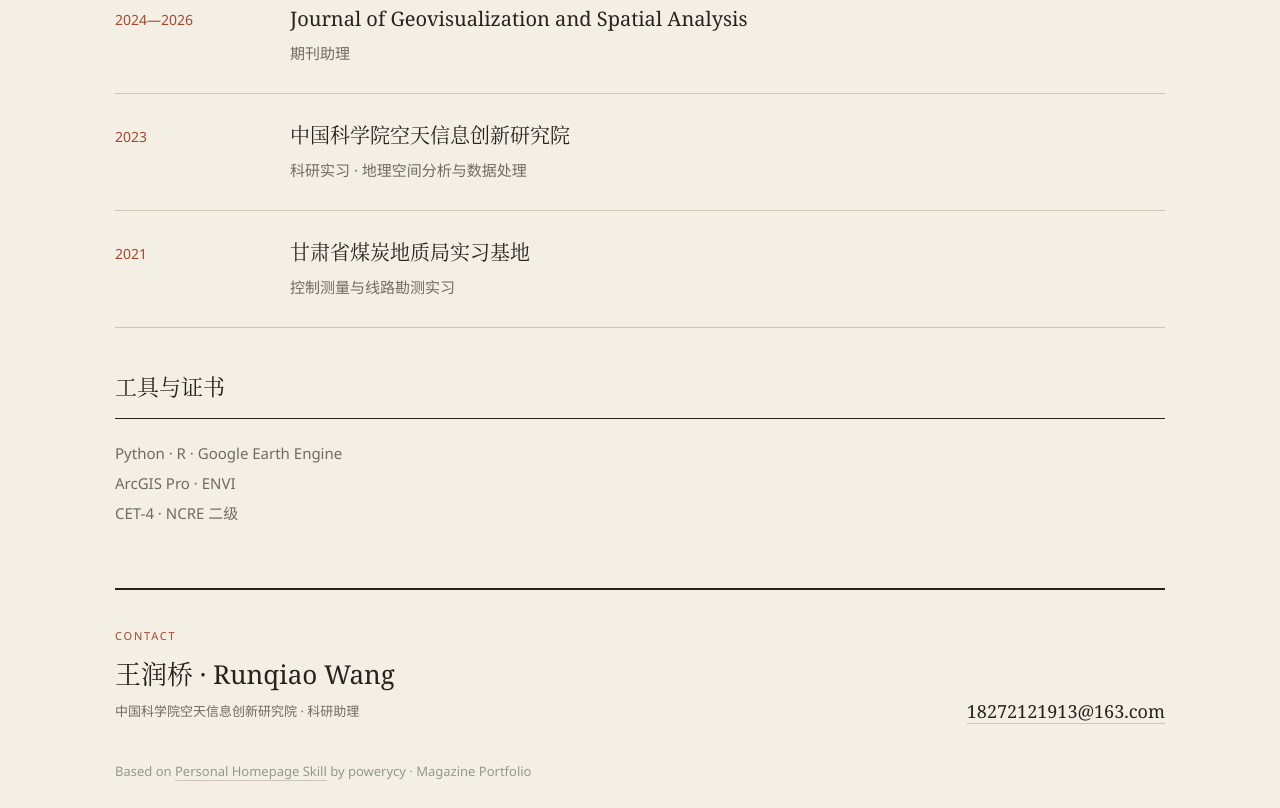
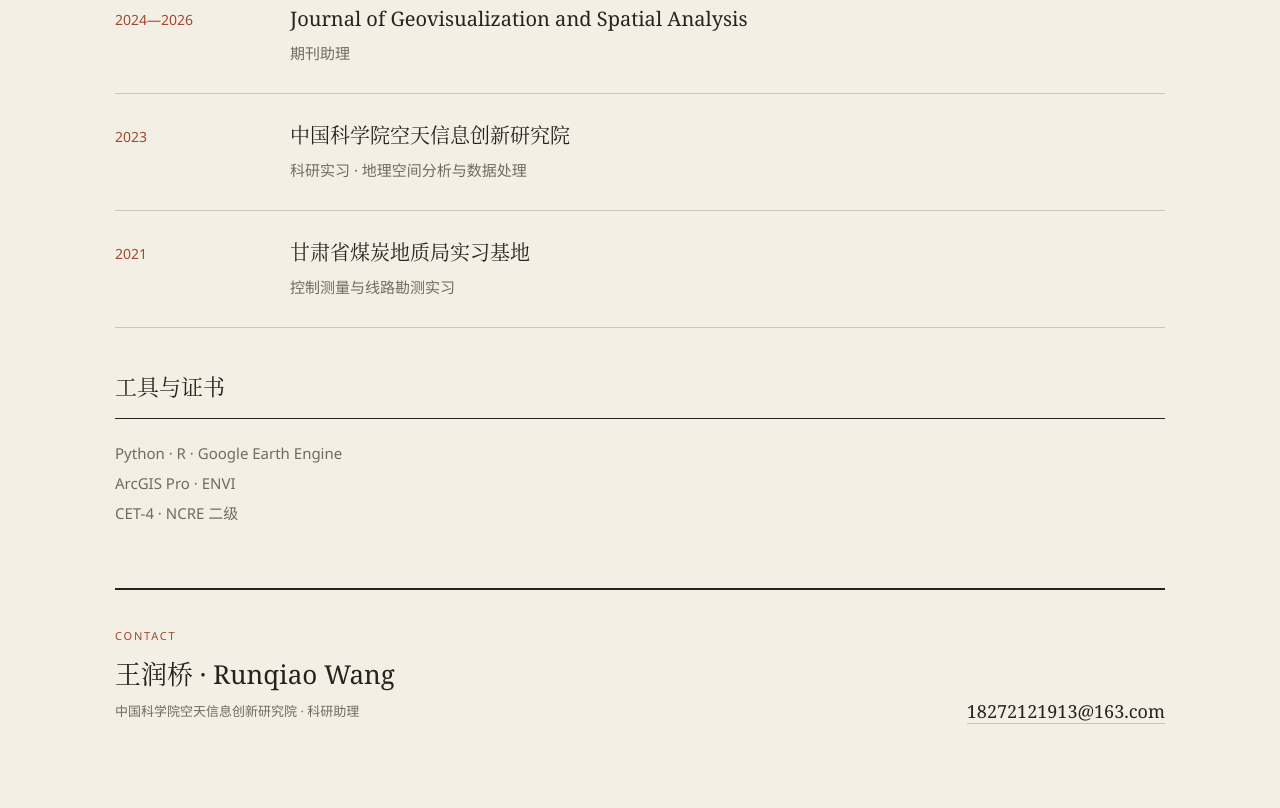
Before and after one commit to WANGRUNQIAO0915/wangrunqiao0915.github.io, a plain HTML site: page index.html in a window 1280 px wide. Shown: the part 6324-7132 px from the top of the page. After the commit the page ends 7084 px from the top, so only its background shows below. Drawn offline with Linux system fonts and the light colour scheme.

Commit message:
Remove homepage footer design attribution

```diff
--- a/index.html
+++ b/index.html
@@ -188,6 +188,5 @@
   </footer>
 
 
-<p class="design-credit">Based on <a href="https://github.com/shengjidaguai-china/personal-homepage-skill">Personal Homepage Skill</a> by powerycy · Magazine Portfolio</p>
 </body>
 </html>
```
